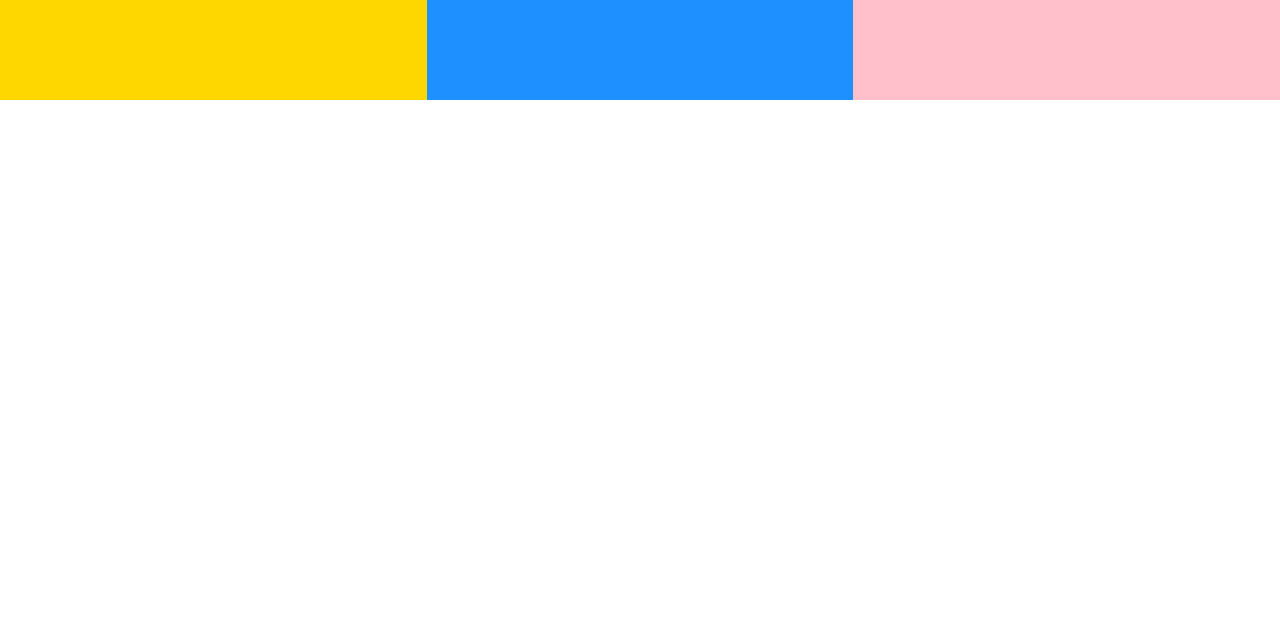
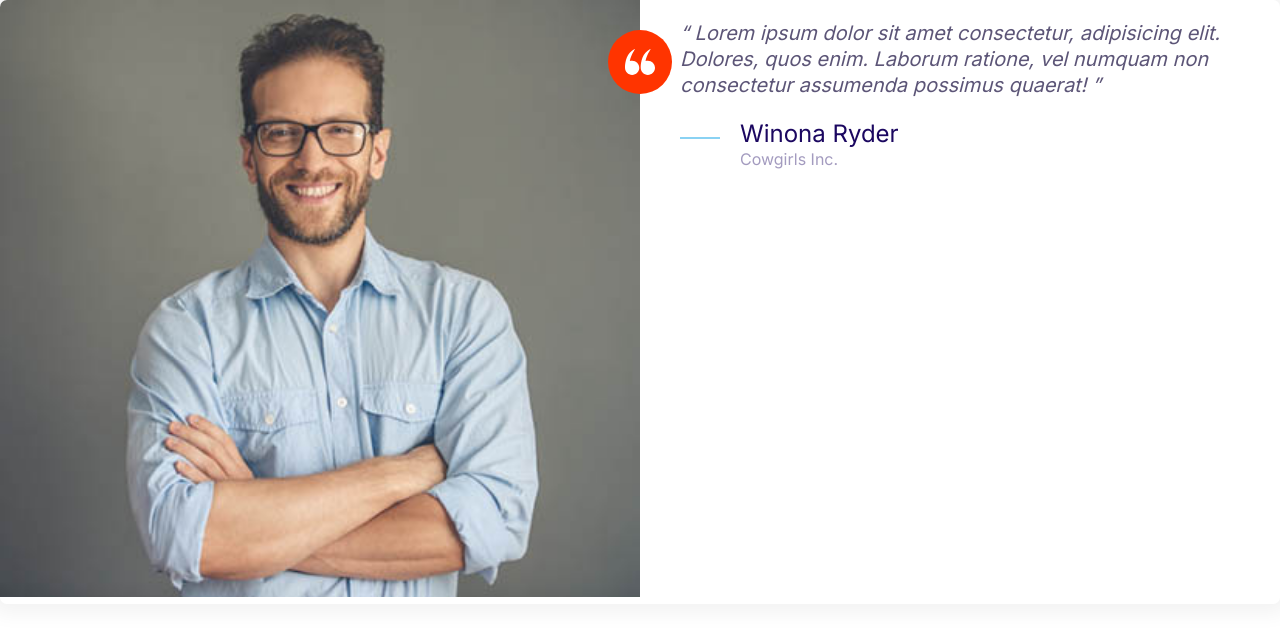
Before and after one commit to selinasonmez/Moshify-Project, a plain HTML site: page index.html in a window 1280 px wide. Drawn offline with Linux system fonts and the light colour scheme.

Commit message:
Built testimonial component.

```diff
--- a/css/styles.css
+++ b/css/styles.css
@@ -162,8 +162,18 @@
     height: 40px;
   }
 
+  .icon--small {
+    width: 30px;
+    height: 30px;
+  }
+
   .icon--primary {
     color: var(--color-primary);
+    fill: var(--color-primary);
+  }
+
+  .icon--white {
+    fill: var(--color-text);
   }
 
   .icon-container {
@@ -174,6 +184,10 @@
     display: inline-flex;
     justify-content: center;
     align-items: center;
+  }
+
+  .icon-container--accent {
+    background: var(--color-accent);
   }
 
   /* Buttons */
@@ -435,6 +449,7 @@
   }
 
   /* Grids */
+
   .grid {
     display: grid;
   }
@@ -446,7 +461,39 @@
   }
 
   @media screen and (min-width: 1024px) {
-  .grid--1x3 {
-      grid-template-columns: repeat(3, 1fr);
+    .grid--1x3 {
+        grid-template-columns: repeat(3, 1fr);
+      }
     }
-  }
+
+    /* Testimonials */
+
+    .testimonial {
+      padding: 3rem;
+    }
+
+    .testimonial__image {
+      position: relative;
+    }
+
+    .testimonial__image > img {
+      width: 100%;
+    }
+
+    .testimonial__image > .icon-container {
+      position: absolute;
+      top: 3rem;
+      right: -32px;
+      }
+
+      @media screen and (min-width: 768px) {
+        .testimonial .quote,
+        .testimonial .quote__author
+         {
+          font-size: 2.4rem;
+        }
+
+        .testimonial .quote {
+          margin-left: 6rem;
+        }
+      }
--- a/index.html
+++ b/index.html
@@ -15,10 +15,41 @@
     <link rel="stylesheet" href="css/normalize.css" class="stylesheet" />
   </head>
   <body>
-    <div class="grid grid--1x3">
-      <div style="height: 100px; background: gold"></div>
-      <div style="height: 100px; background: dodgerblue"></div>
-      <div style="height: 100px; background: pink"></div>
+    <div class="card testimonial__image">
+      <div class="grid grid--1x2">
+        <div class="testimonial__image">
+          <img
+            class="testimonial__image"
+            src="images/testimonial.jpg"
+            alt="A happy, smiling customer."
+          />
+          <span class="icon-container icon-container--accent">
+            <svg class="icon icon--white icon--small">
+              <use xlink:href="images/sprite.svg#quotes"></use>
+            </svg>
+          </span>
+        </div>
+        <blockquote class="quote">
+          <p class="quote__text">
+            Lorem ipsum dolor sit amet consectetur, adipisicing elit. Dolores,
+            quos enim. Laborum ratione, vel numquam non consectetur assumenda
+            possimus quaerat!
+          </p>
+          <footer>
+            <div class="media">
+              <div class="media__image">
+                <svg class="icon icon--primary quote__line">
+                  <use xlink:href="images/sprite.svg#line"></use>
+                </svg>
+              </div>
+              <div class="media__body">
+                <h3 class="media__title quote__author">Winona Ryder</h3>
+                <p class="quote__company">Cowgirls Inc.</p>
+              </div>
+            </div>
+          </footer>
+        </blockquote>
+      </div>
     </div>
   </body>
 </html>
```
Also changed, not shown: css/components/quotes.html (+1 -1 lines), css/components/testimonial.html (added, +36 -0 lines), images/testimonial.jpg (added).
